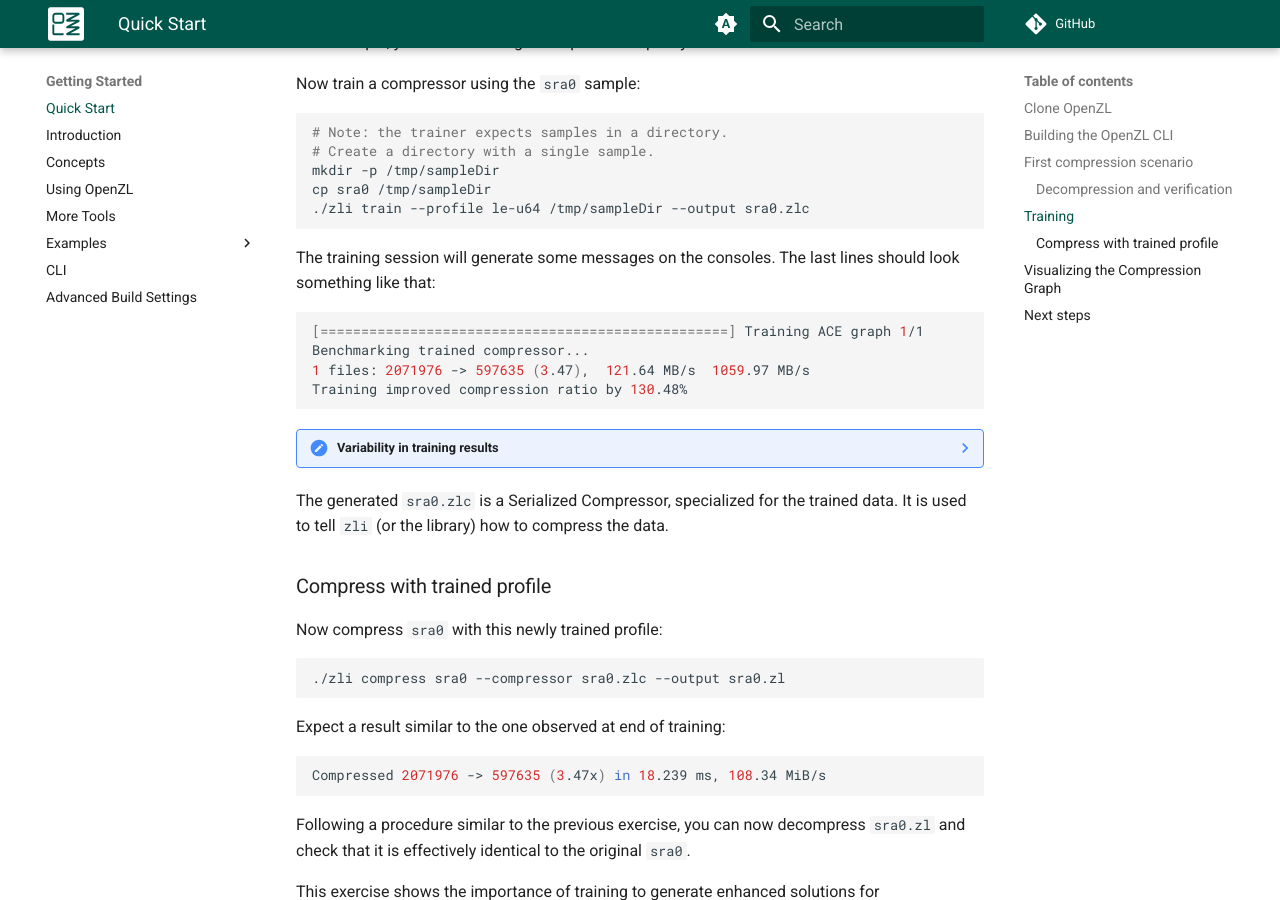
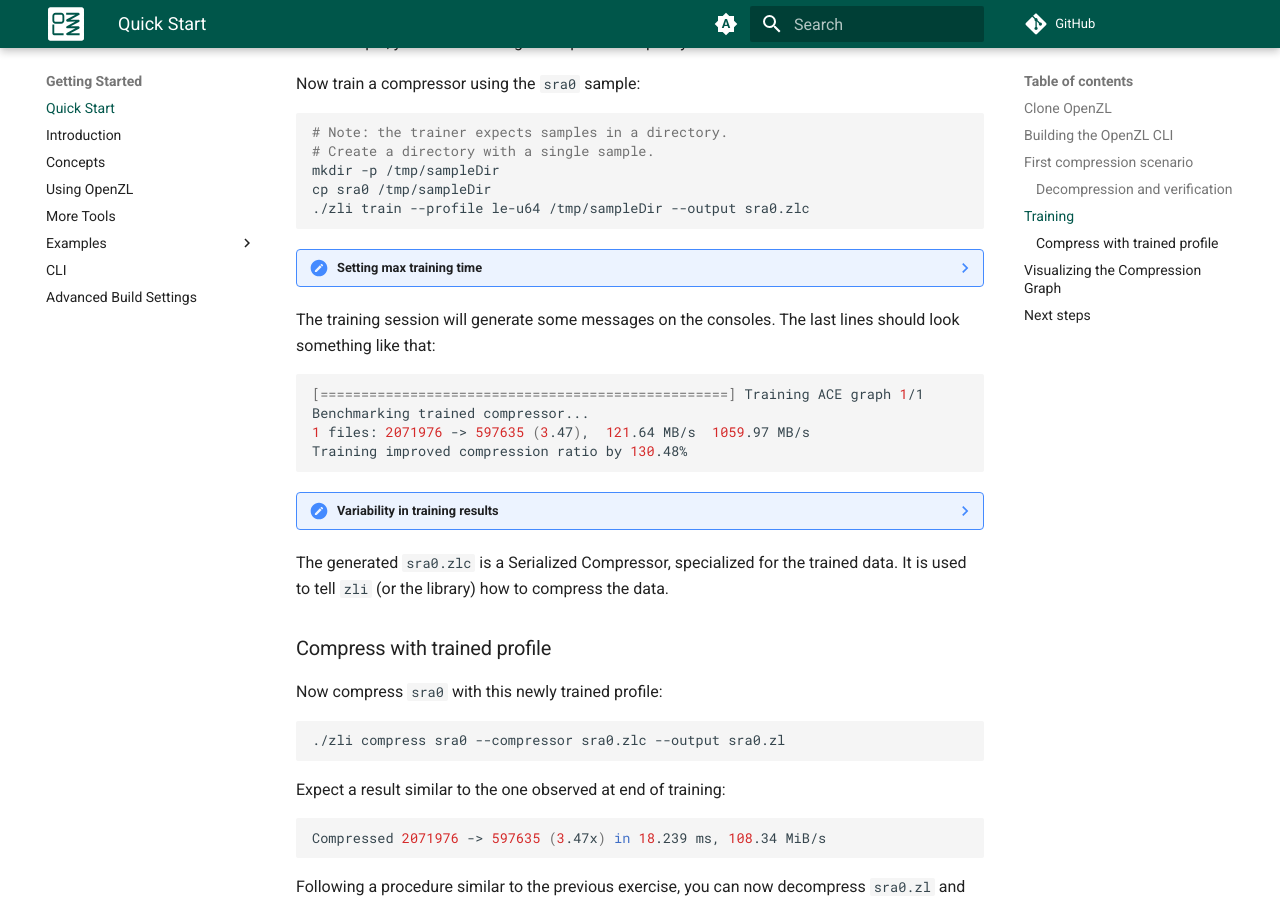
Before and after one commit to hybledav/openzl-jni, an MkDocs documentation site: the page built from doc/mkdocs/doc/getting-started/quick-start.md, in a window 1280 px wide and 900 px high, scrolled down 3391 px. Built offline with MkDocs 1.6.1 and Material for MkDocs 9.7.7, drawn with Linux system fonts in a browser that asks for light colours; comment, search, counter and statistics services are not loaded; part of the change alters nothing that is shown.

Commit message:
Note about --max-time-secs in quick-start (#10)
Summary:
Pull Request resolved: https://github.com/facebook/openzl/pull/10

If the user finds it is taking too long, they can add this argument.

Reviewed By: Cyan4973

Differential Revision: D83591458

fbshipit-source-id: 0bce15b67c6b3297abb29f5cf817aec54897064c

````diff
--- a/doc/mkdocs/doc/getting-started/quick-start.md
+++ b/doc/mkdocs/doc/getting-started/quick-start.md
@@ -153,6 +153,14 @@ cp sra0 /tmp/sampleDir
 ./zli train --profile le-u64 /tmp/sampleDir --output sra0.zlc
 ```
 
+??? note "Setting max training time"
+    The trainer is multi-threaded, and machines with less cores will take longer
+    to train. If it is taking too long, the `--max-time-secs` flag can be used to
+    limit the training time. It currently limits the time spent in each step of
+    training, not the total time. But, the trained result may be worse given less
+    time to train.
+
+
 The training session will generate some messages on the consoles.
 The last lines should look something like that:
 
````
